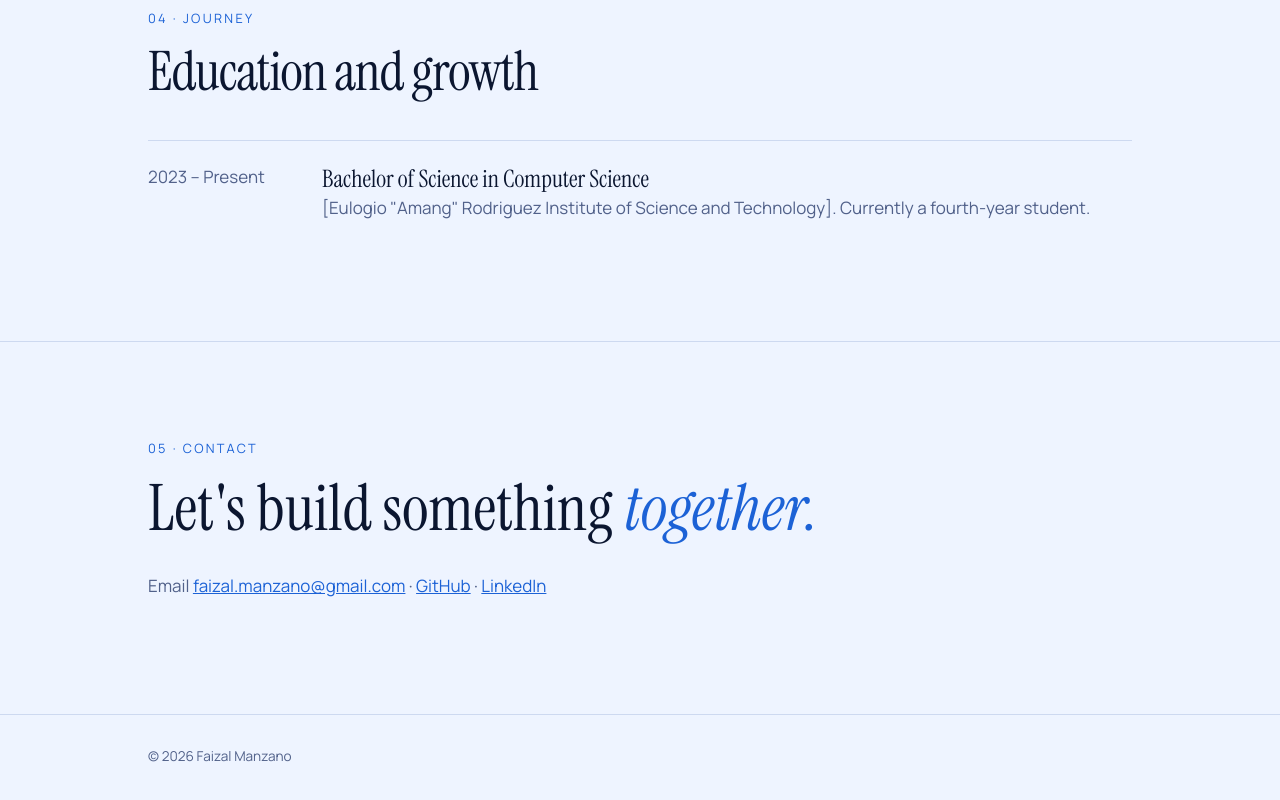
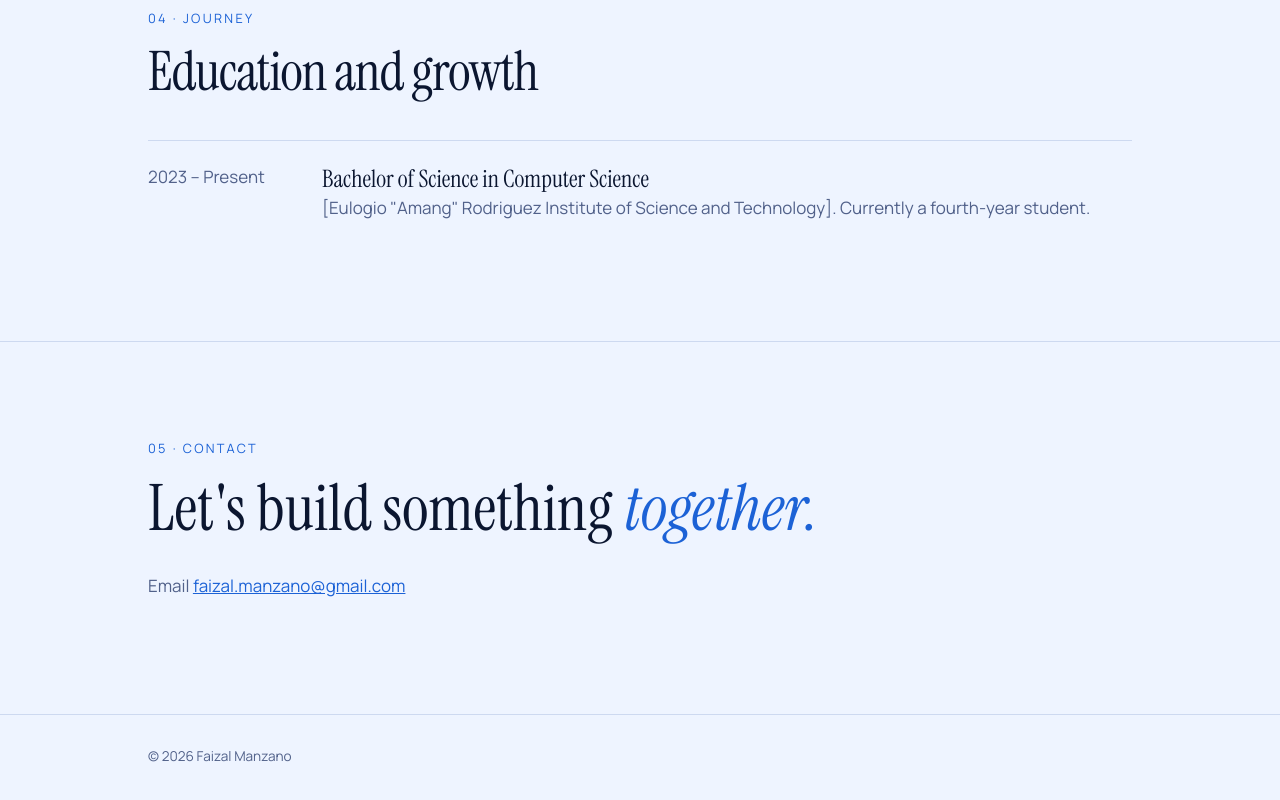
Before and after one commit to Zalde03/Zalde03.github.io, a plain HTML site: page index.html in a window 1280 px wide. Shown: the part 2686-3486 px from the top of the page. Drawn offline with Linux system fonts and the light colour scheme.

Commit message:
Update index.html

```diff
--- a/index.html
+++ b/index.html
@@ -117,7 +117,7 @@ footer{padding:30px 0 50px;border-top:1px solid var(--line);color:var(--muted);f
 <section id="contact"><div class="w">
 <p class="eyebrow r">05 · Contact</p>
 <p class="ct serif r">Let's build something <em style="color:var(--gold)">together.</em></p>
-<p class="r" style="color:var(--muted)">Email <a href="mailto:faizal.manzano@gmail.com" style="color:var(--gold)">faizal.manzano@gmail.com</a> · <a href="#" style="color:var(--gold)">GitHub</a> · <a href="#" style="color:var(--gold)">LinkedIn</a></p>
+<p class="r" style="color:var(--muted)">Email <a href="mailto:faizal.manzano@gmail.com" style="color:var(--gold)">faizal.manzano@gmail.com</a>
 </div></section>
 </main>
 <footer><div class="w">© <span id="y"></span> Faizal Manzano</div></footer>
```
